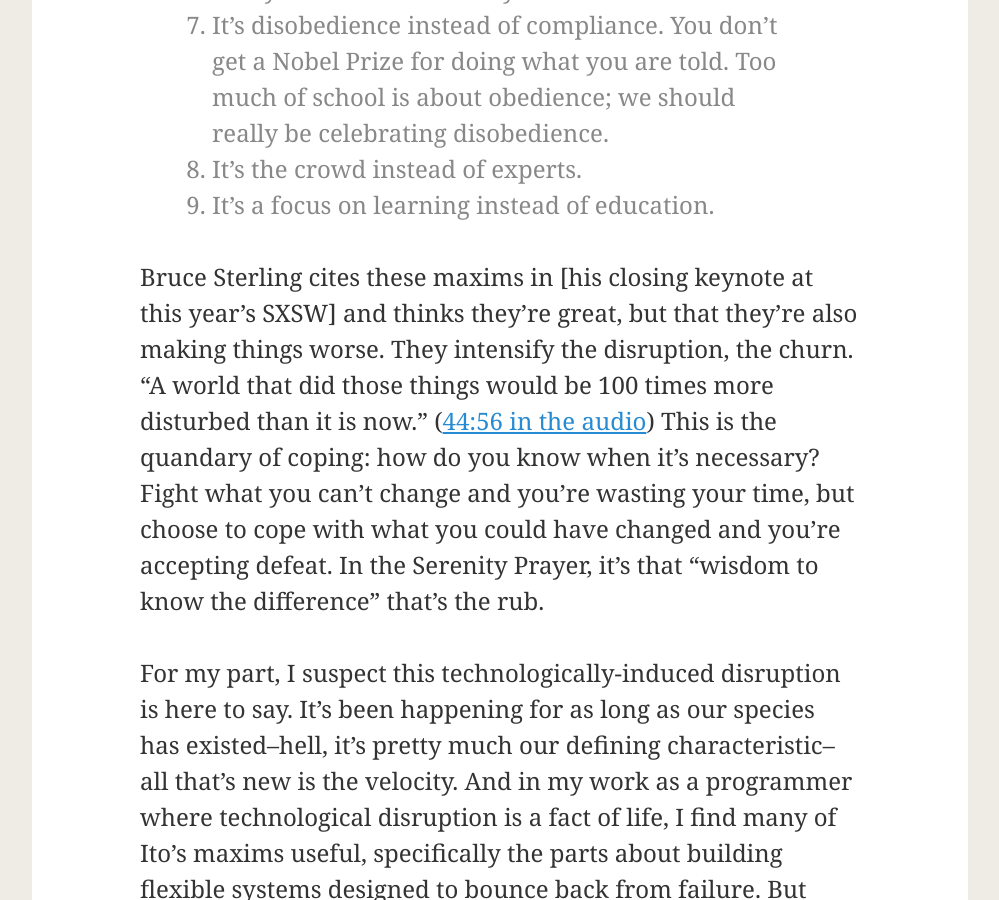
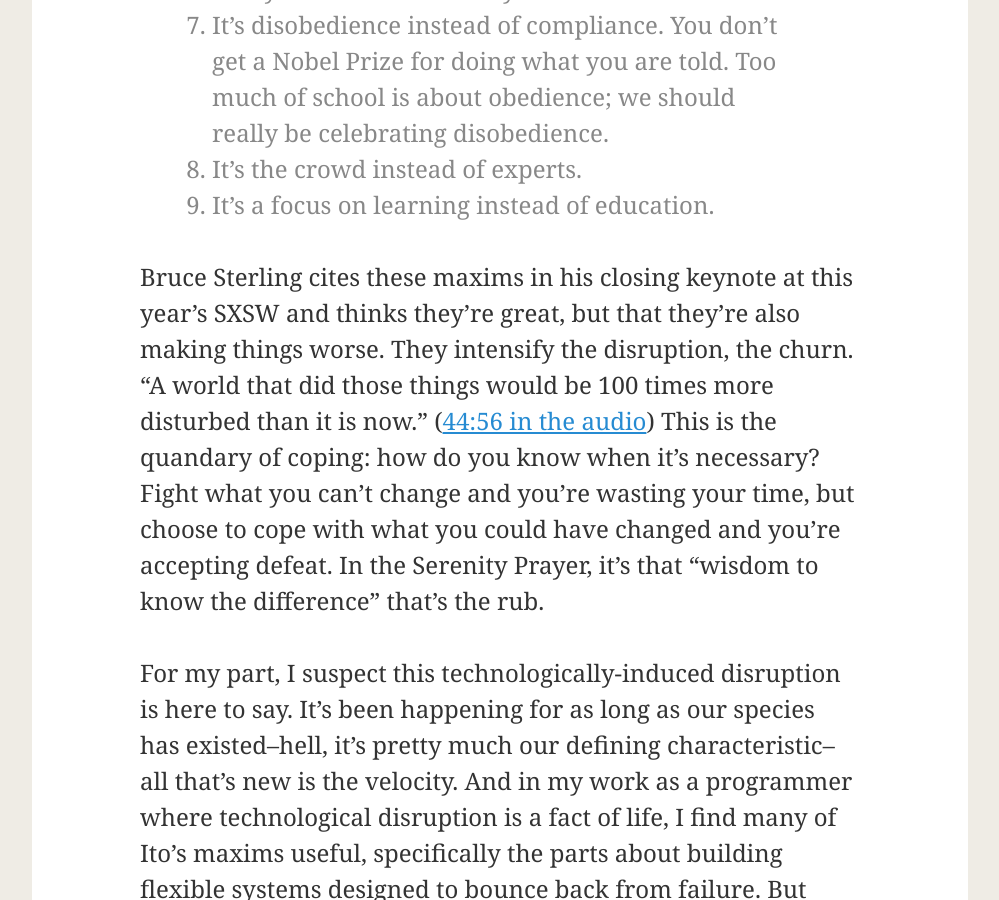
Before and after one commit to stevegrossi/blog, a Jekyll site: the page built from _posts/2013-06-10-resiliency-risk-and-a-good-compass-tools-for-the-coming-chaos.md, in a window 1280 px wide and 900 px high, scrolled down 1289 px. Shown: the whole window, without its empty margins (140-1139 px from the left). Built offline with Jekyll 4.4.1, drawn with Linux system fonts in a browser that asks for light colours; some web fonts are replaced.

Commit message:
Remove unnecessary brackets

```diff
--- a/_posts/2013-06-10-resiliency-risk-and-a-good-compass-tools-for-the-coming-chaos.md
+++ b/_posts/2013-06-10-resiliency-risk-and-a-good-compass-tools-for-the-coming-chaos.md
@@ -19,7 +19,7 @@ From [a Wired interview with Joi Ito](http://www.wired.com/business/2012/06/resi
 > 8. It’s the crowd instead of experts.
 > 9. It’s a focus on learning instead of education.
 
-Bruce Sterling cites these maxims in [his closing keynote at this year's SXSW] and thinks they're great, but that they're also making things worse. They intensify the disruption, the churn. "A world that did those things would be 100 times more disturbed than it is now." ([44:56 in the audio](http://soundcloud.com/officialsxsw/bruce-sterling-closing-remarks)) This is the quandary of coping: how do you know when it's necessary? Fight what you can't change and you're wasting your time, but choose to cope with what you could have changed and you're accepting defeat. In the Serenity Prayer, it's that "wisdom to know the difference" that's the rub.
+Bruce Sterling cites these maxims in his closing keynote at this year's SXSW and thinks they're great, but that they're also making things worse. They intensify the disruption, the churn. "A world that did those things would be 100 times more disturbed than it is now." ([44:56 in the audio](http://soundcloud.com/officialsxsw/bruce-sterling-closing-remarks)) This is the quandary of coping: how do you know when it's necessary? Fight what you can't change and you're wasting your time, but choose to cope with what you could have changed and you're accepting defeat. In the Serenity Prayer, it's that "wisdom to know the difference" that's the rub.
 
 For my part, I suspect this technologically-induced disruption is here to say. It's been happening for as long as our species has existed--hell, it's pretty much our defining characteristic--all that's new is the velocity. And in my work as a programmer where technological disruption is a fact of life, I find many of Ito's maxims useful, specifically the parts about building flexible systems designed to bounce back from failure. But that's just me with my relatively few liabilities and a job in technology. Were I a law school student buried beneath $150,000 in loans, I'd tell Ito exactly where to stick his "focus on learning instead of education." I imagine a fifty-something auto worker with two kids and a mortgage would tell him to do likewise with his "take risk instead of focusing on safety."
 
```
